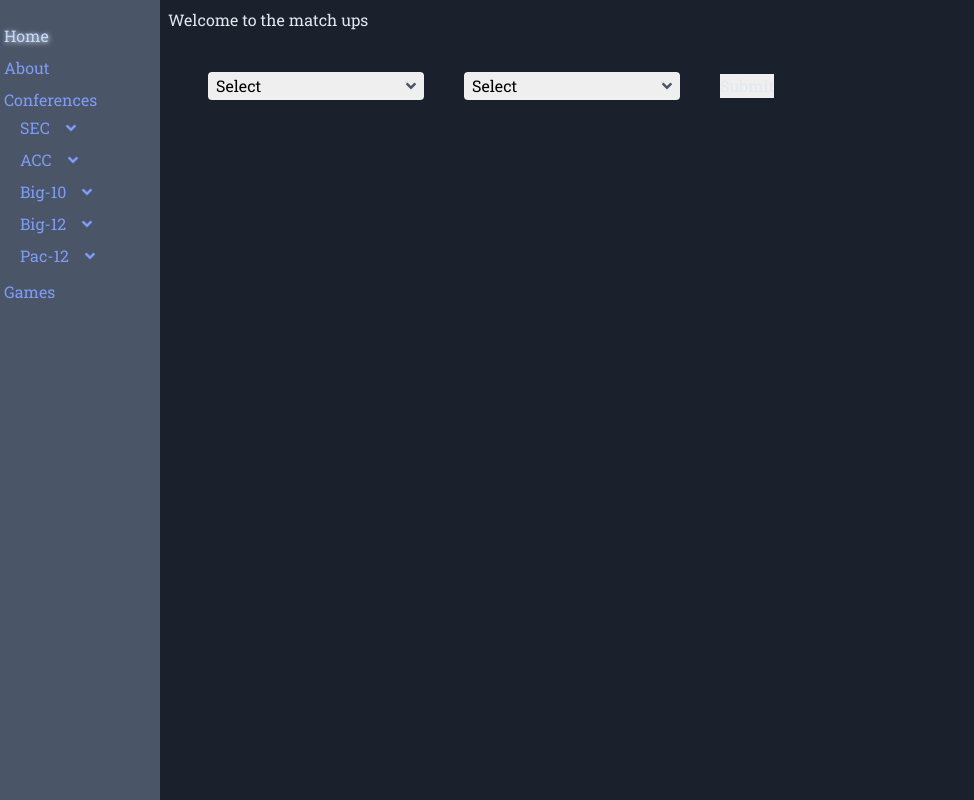
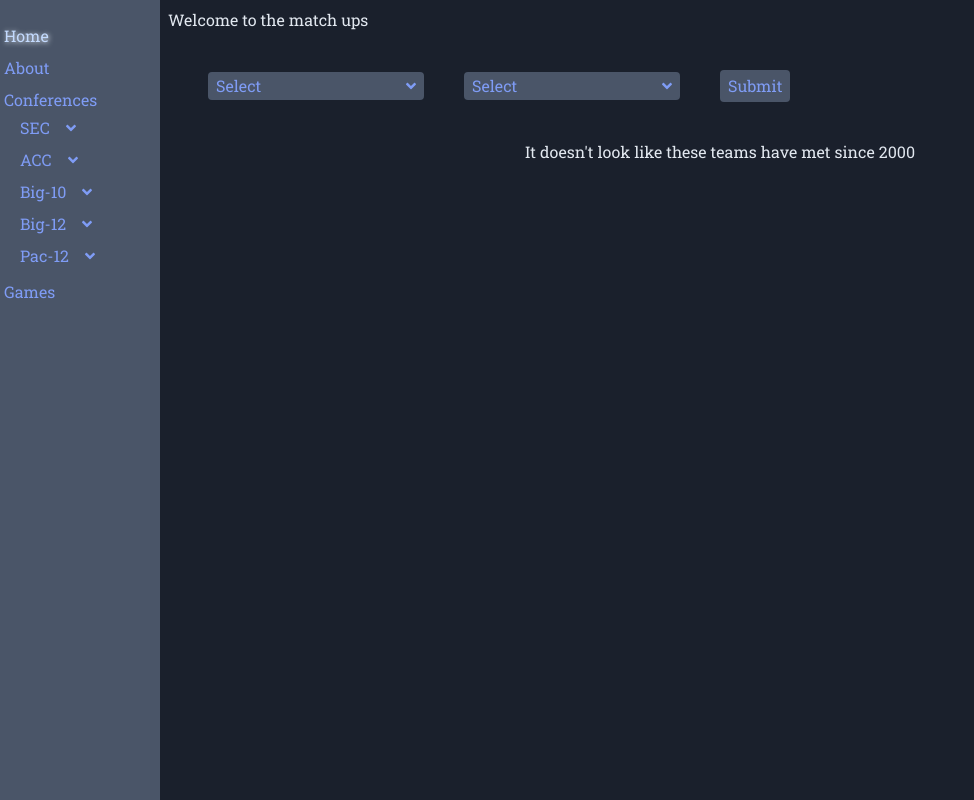
Before and after one commit to LukeOlsen/fumblerooski, a React (Create React App) app in the folder src/client/: page /games in a window 1280 px wide. Shown: the whole page, without its empty margins (0-974 px from the left). Built offline with nearby package versions, Linux system fonts and the light colour scheme.

Commit message:
Adding some ability for query strings in games and teams. Style changes

```diff
--- a/src/client/src/components/Games/GameModule.js
+++ b/src/client/src/components/Games/GameModule.js
@@ -34,7 +34,7 @@ class GameModule extends Component {
     return (
       <div
         onClick={() => this.handleExpand()}
-        className="bg-gray-700 text-indigo-400 items-center h-40 rounded-md m-2 mx-4 w-1/4 flex items-center justify-center flex-wrap cursor-pointer border border-gray-700 hover:bg-gray-600 hover:border-white hover:border-gray-500 hover:border-solid transition duration-150 ease-in-out transform hover:-translate-y-1 hover:scale-105"
+        className="bg-gray-700 text-indigo-400 items-center h-40 w-40 rounded-md m-2 mx-4 w-1/4 flex items-center justify-center flex-wrap cursor-pointer border border-gray-700 hover:bg-gray-600 hover:border-white hover:border-gray-500 hover:border-solid transition duration-150 ease-in-out transform hover:-translate-y-1 hover:scale-105"
       >
         <div className="flex items-center w-full justify-around">
           <div className="text-2xl">
--- a/src/client/src/components/Games/GamePopup.js
+++ b/src/client/src/components/Games/GamePopup.js
@@ -25,11 +25,11 @@ class GamePopUp extends Component {
     return (
       <div
         onClick={() => this.props.closePop()}
-        className="z-20 bg-gray-900 bg-opacity-50 h-screen w-full flex justify-center fixed left-0 top-0 pt-12"
+        className="z-20 bg-gray-900 bg-opacity-50 w-full h-screen flex justify-center fixed left-0 top-0 pt-12"
       >
-        <div className="bg-gray-600 z-30 rounded p-4 transform transition translate-y-1 ease-in duration-500">
+        <div className="bg-gray-600 z-30 max-h-1/2 rounded p-4 transform transition translate-y-1 ease-in duration-500 overflow-auto">
           <div className="flex justify-end align-middle">
-            <div className="hover:text-red-500 text-3xl cursor-pointer">
+            <div className="hover:text-red-500 text-2xl cursor-pointer fixed top-0">
               <FontAwesomeIcon
                 onClick={() => this.props.closePop()}
                 icon={faTimes}
--- a/src/client/src/components/Games/Games.js
+++ b/src/client/src/components/Games/Games.js
@@ -1,4 +1,5 @@
 import React, { Component } from "react";
+import qs from "qs";
 import { connect } from "react-redux";
 import { FontAwesomeIcon } from "@fortawesome/react-fontawesome";
 import { faAngleDown } from "@fortawesome/free-solid-svg-icons";
@@ -26,6 +27,26 @@ const mapStateToProps = (state) => {
   };
 };
 
+const SelectBlock = (props) => {
+  return (
+    <div className="inline-block relative w-64 rounded">
+      <select
+        className="block leading-tight text-black m-10 w-30 appearance-none bg-gray-700 text-indigo-400 py-1 px-2 pr-12 rounded cursor-pointer hover:bg-gray-600"
+        value={props.teamValue}
+        onChange={props.changeFunction}
+      >
+        <option selected>Select</option>
+        {props.teamsList.map((team) => {
+          return <option key={team.school}>{team.school}</option>;
+        })}
+      </select>
+      <div className="pointer-events-none absolute inset-y-0 right-0 flex items-center px-2 text-indigo-400">
+        <FontAwesomeIcon icon={faAngleDown} />
+      </div>
+    </div>
+  );
+};
+
 class Games extends Component {
   constructor(props) {
     super(props);
@@ -40,31 +61,77 @@ class Games extends Component {
     this.handleSubmit = this.handleSubmit.bind(this);
   }
 
+  componentDidMount() {
+    if (this.props.history.location.search) {
+      let qValues = qs.parse(this.props.history.location.search, {
+        ignoreQueryPrefix: true,
+      });
+      if (qValues.home) {
+        this.setState({ firstTeam: qValues.home });
+      }
+
+      if (qValues.away) {
+        this.setState({ secondTeam: qValues.away });
+      }
+
+      this.props.getMatchupHistory(qValues.home, qValues.away);
+    }
+  }
+
+  componentDidUpdate() {
+    // console.log(this.props);
+  }
+
   handleFirstTeamChange(event) {
     this.setState({ firstTeam: event.target.value });
+    if (this.props.history.location.search) {
+      let obj = qs.parse(this.props.history.location.search, {
+        ignoreQueryPrefix: true,
+      });
+      if (obj.away) {
+        this.props.history.push({
+          pathname: "/games",
+          search: `?home=${event.target.value}&away=${obj.away}`,
+        });
+      }
+    } else {
+      this.props.history.push({
+        pathname: "/games",
+        search: `?home=${event.target.value}`,
+      });
+    }
   }
 
   handleSecondTeamChange(event) {
     this.setState({ secondTeam: event.target.value });
+    if (this.props.history.location.search) {
+      let obj = qs.parse(this.props.history.location.search, {
+        ignoreQueryPrefix: true,
+      });
+      if (obj.home) {
+        this.props.history.push({
+          pathname: "/games",
+          search: `?home=${obj.home}&away=${event.target.value}`,
+        });
+      }
+    } else {
+      this.props.history.push({
+        pathname: "/games",
+        search: `?away=${event.target.value}`,
+      });
+    }
   }
 
   handleSubmit(event) {
     event.preventDefault();
     if (
       this.state.firstTeam !== "Select" &&
-      this.state.secondTeam === "Select"
-    ) {
-      this.props.getAllGames(this.state.firstTeam);
-    } else if (
-      this.state.firstTeam !== "Select" &&
       this.state.secondTeam !== "Select"
     ) {
       this.props.getMatchupHistory(this.state.firstTeam, this.state.secondTeam);
+    } else {
+      alert("Please choose two teams");
     }
-  }
-
-  componentDidUpdate() {
-    console.log(this.props);
   }
 
   render() {
@@ -75,46 +142,21 @@ class Games extends Component {
         </div>
         <div>
           <form onSubmit={this.handleSubmit}>
-            <div className="inline-block relative w-64 rounded">
-              <select
-                className="block leading-tight text-black m-10 w-30 appearance-none py-1 px-2 pr-12 rounded"
-                value={this.state.firstTeam}
-                onChange={this.handleFirstTeamChange}
-              >
-                <option selected>Select</option>
-                {this.props.teamsList.map((team) => {
-                  return <option key={team.school}>{team.school}</option>;
-                })}
-              </select>
-              <div className="pointer-events-none absolute inset-y-0 right-0 flex items-center px-2 text-gray-700">
-                <FontAwesomeIcon icon={faAngleDown} />
-              </div>
-            </div>
-            <div className="inline-block relative w-64 rounded">
-              <select
-                className="block leading-tight text-black m-10 w-30 appearance-none py-1 px-2 pr-12 rounded"
-                value={this.state.secondTeam}
-                onChange={this.handleSecondTeamChange}
-              >
-                <option selected>Select</option>
-                {this.props.teamsList.map((team, id) => {
-                  return (
-                    <option
-                      disabled={
-                        this.state.firstTeam === team.school ? true : null
-                      }
-                      key={team.school + team.id}
-                    >
-                      {team.school}
-                    </option>
-                  );
-                })}
-              </select>
-              <div className="pointer-events-none absolute inset-y-0 right-0 flex items-center px-2 text-gray-700">
-                <FontAwesomeIcon icon={faAngleDown} />
-              </div>
-            </div>
-            <input className="mx-10" type="submit" value="Submit" />
+            <SelectBlock
+              teamValue={this.state.firstTeam}
+              changeFunction={this.handleFirstTeamChange}
+              teamsList={this.props.teamsList}
+            />
+            <SelectBlock
+              teamValue={this.state.secondTeam}
+              changeFunction={this.handleSecondTeamChange}
+              teamsList={this.props.teamsList}
+            />
+            <input
+              className="mx-10 px-2 py-1 rounded cursor-pointer hover:bg-gray-600 bg-gray-700 text-indigo-400"
+              type="submit"
+              value="Submit"
+            />
           </form>
         </div>
         <div className="flex flex-wrap justify-around">
@@ -123,11 +165,14 @@ class Games extends Component {
                 return <GameModule key={game.id} {...game} />;
               })
             : null}
-          {this.props.matchupHistory.length > 1
-            ? this.props.matchupHistory.map((game) => {
-                return <GameModule key={game.id} {...game} />;
-              })
-            : null}
+          {this.props.matchupHistory.length > 1 &&
+          this.props.matchupHistory[0] != 0 ? (
+            this.props.matchupHistory.map((game) => {
+              return <GameModule key={game.id} {...game} />;
+            })
+          ) : (
+            <div>It doesn't look like these teams have met since 2000</div>
+          )}
         </div>
         {this.props.popOpen ? <GamePopUp /> : null}
       </div>
```
Also changed, not shown: src/client/src/components/Teams/Team.js (+51 -34 lines).
